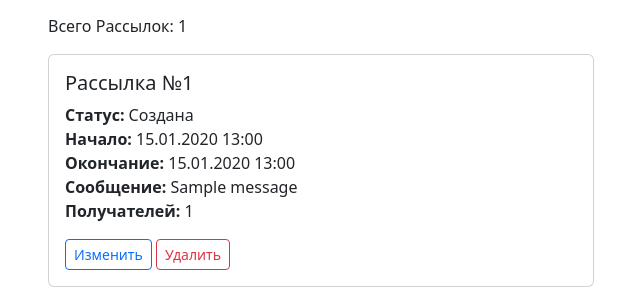
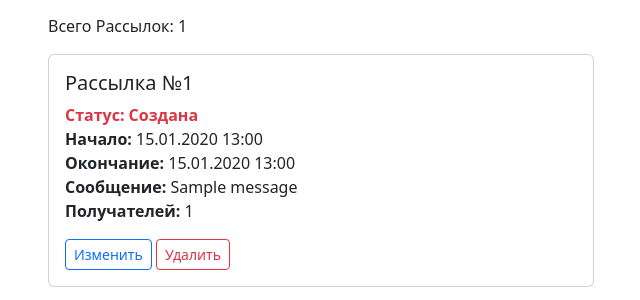
Before and after one commit to kirillgladkikh/course_4, a Django app: page /mailings/ in a window 1280 px wide. Shown: the part 166-466 px from the top of the page, without its empty margins (34-674 px from the left). Run offline with Django 5.2, Linux system fonts and the light colour scheme; tables that the repository leaves empty hold one stand-in row (values such as "Sample post").

Commit message:
mailing::mailings_list.html fix 2

```diff
--- a/mailing/templates/mailings_list.html
+++ b/mailing/templates/mailings_list.html
@@ -15,7 +15,7 @@
             <div class="card-body">
                 <h5 class="card-title">Рассылка №{{ mailing.id }}</h5>
                 <p class="card-text">
-                    <strong>Статус:</strong> {{ mailing.status }}<br>
+                    <strong class="text-danger">Статус: {{ mailing.status }}</strong><br>
                     <strong>Начало:</strong> {{ mailing.start_time|date:"d.m.Y H:i" }}<br>
                     <strong>Окончание:</strong> {{ mailing.end_time|date:"d.m.Y H:i" }}<br>
                     <strong>Сообщение:</strong> {{ mailing.message.subject }}<br>
```
